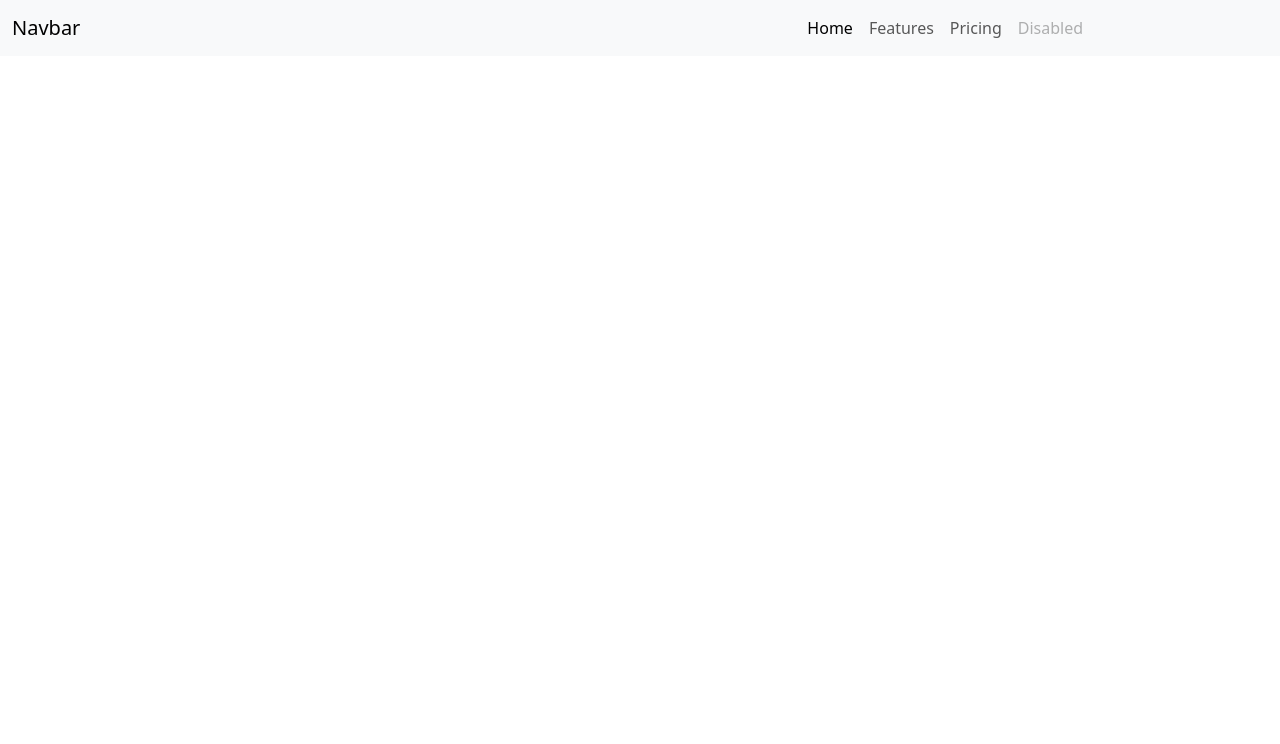
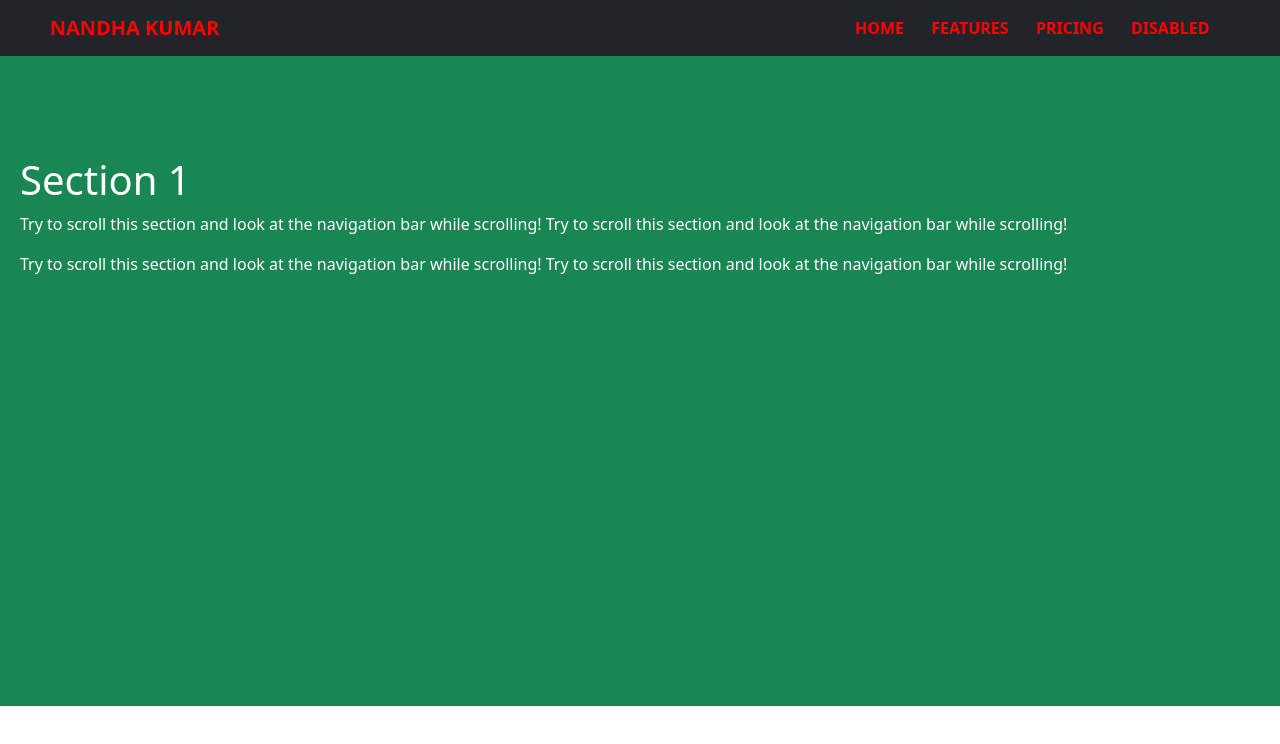
Before and after one commit to nandhakumarnk11/tryport, a plain HTML site: page index.html in a window 1280 px wide. Drawn offline with nearby package versions, Linux system fonts and the light colour scheme.

Commit message:
my first try portt

```diff
--- a/index.html
+++ b/index.html
@@ -6,28 +6,52 @@
     <title>Document</title>
     <link rel="stylesheet" href="style.css">
     <link href="https://cdn.jsdelivr.net/npm/bootstrap@5.3.3/dist/css/bootstrap.min.css" rel="stylesheet" integrity="sha384-QWTKZyjpPEjISv5WaRU9OFeRpok6YctnYmDr5pNlyT2bRjXh0JMhjY6hW+ALEwIH" crossorigin="anonymous">
-<body>
+<body data-bs-spy="scroll" data-bs-target=".navbar" data-bs-offset="50">
 
-    <nav class="navbar navbar-expand-lg bg-body-tertiary">
+    <nav class="navbar navbar-expand-lg bg-dark  ">
         <div class="container-fluid">
-          <a class="navbar-brand" href="#">Navbar</a>
-          <button class="navbar-toggler" type="button" data-bs-toggle="collapse" data-bs-target="#navbarNav" aria-controls="navbarNav" aria-expanded="false" aria-label="Toggle navigation">
-            <span class="navbar-toggler-icon"></span>
+          <a class="navbar-brand naii" style="color: red; font-weight: bold; margin-left: 3%;" >NANDHA KUMAR</a>
+
+          <button class="navbar-toggler menuu" type="button" data-bs-toggle="collapse" data-bs-target="#navbarNavAltMarkup" aria-controls="navbarNav" aria-expanded="false" aria-label="Toggle navigation" style="color: white; background-color: grey;" >
+            <span class="navbar-toggler-icon" style="color: white;"></span>
           </button>
 
           <div class="collapse navbar-collapse" id="navbarNavAltMarkup">
-            <div class="navbar-nav navii">
-              <a class="nav-link active" aria-current="page" href="#">Home</a>
-              <a class="nav-link" href="#">Features</a>
-              <a class="nav-link" href="#">Pricing</a>
-              <a class="nav-link disabled" aria-disabled="true">Disabled</a>
+            <div class="navbar-nav navii " >
+              <a class="" href="#">HOME</a>
+              <a class="" href="# section1">FEATURES</a>
+              <a class="" href="#">PRICING</a>
+              <a class="" aria-disabled="true">DISABLED</a>
             </div>
           </div>
         </div>
       </nav>
 
+      <!-- navbar over  -->
 
-      <script src="https://cdn.jsdelivr.net/npm/bootstrap@5.3.3/dist/js/bootstrap.bundle.min.js" integrity="sha384-YvpcrYf0tY3lHB60NNkmXc5s9fDVZLESaAA55NDzOxhy9GkcIdslK1eN7N6jIeHz" crossorigin="anonymous"></script>
+
+      <div id="section1" class="container-fluid bg-success text-white" style="padding:100px 20px; height: 650px;">
+        <h1>Section 1</h1>
+        <p>Try to scroll this section and look at the navigation bar while scrolling! Try to scroll this section and look at the navigation bar while scrolling!</p>
+        <p>Try to scroll this section and look at the navigation bar while scrolling! Try to scroll this section and look at the navigation bar while scrolling!</p>
+      </div>
+
+
+
+
+
+
+
+
+
+
+
+
+      <script src="https://cdn.jsdelivr.net/npm/bootstrap@5.3.3/dist/js/bootstrap.bundle.min.js" integrity="sha384-YvpcrYf0tY3lHB60NNkmXc5s9fDVZLESaAA55NDzOxhy9GkcIdslK1eN7N6jIeHz" crossorigin="anonymous">
+
+
+
+      </script>
 
 </body>
 </html>
--- a/style.css
+++ b/style.css
@@ -1,3 +1,26 @@
-.navii{
+
+
+
+
+ .naii{
+    color: red;
+ }
+ .navii{
     margin-left: 60%;
-}
+
+ }
+ .navii a{
+    color: red;
+    font-weight: bold;
+    margin-right: 10%;
+    text-decoration: none;
+
+
+ }
+ .navii a:hover{
+    color: white;
+ }
+
+
+
+/* navbar over  */
```
